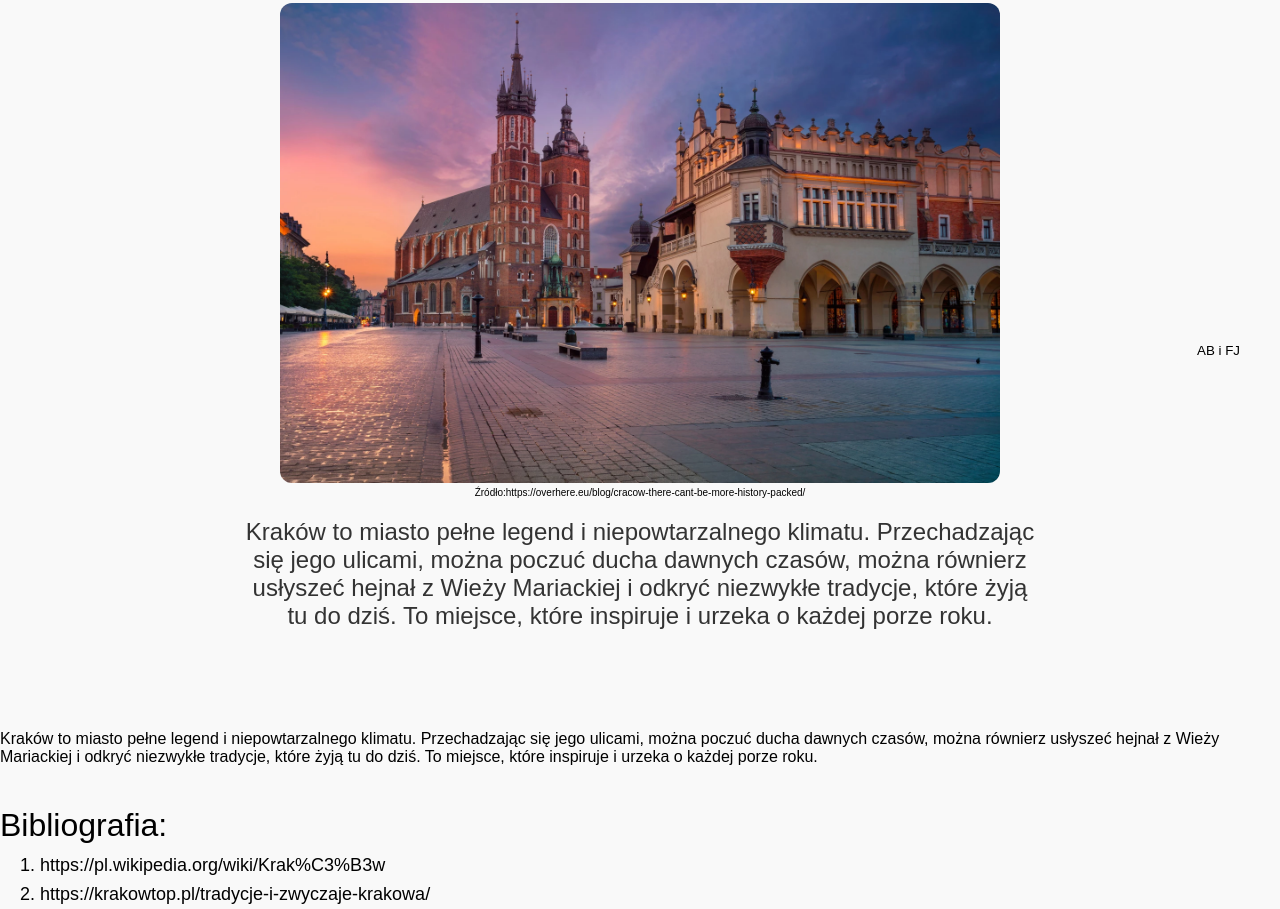
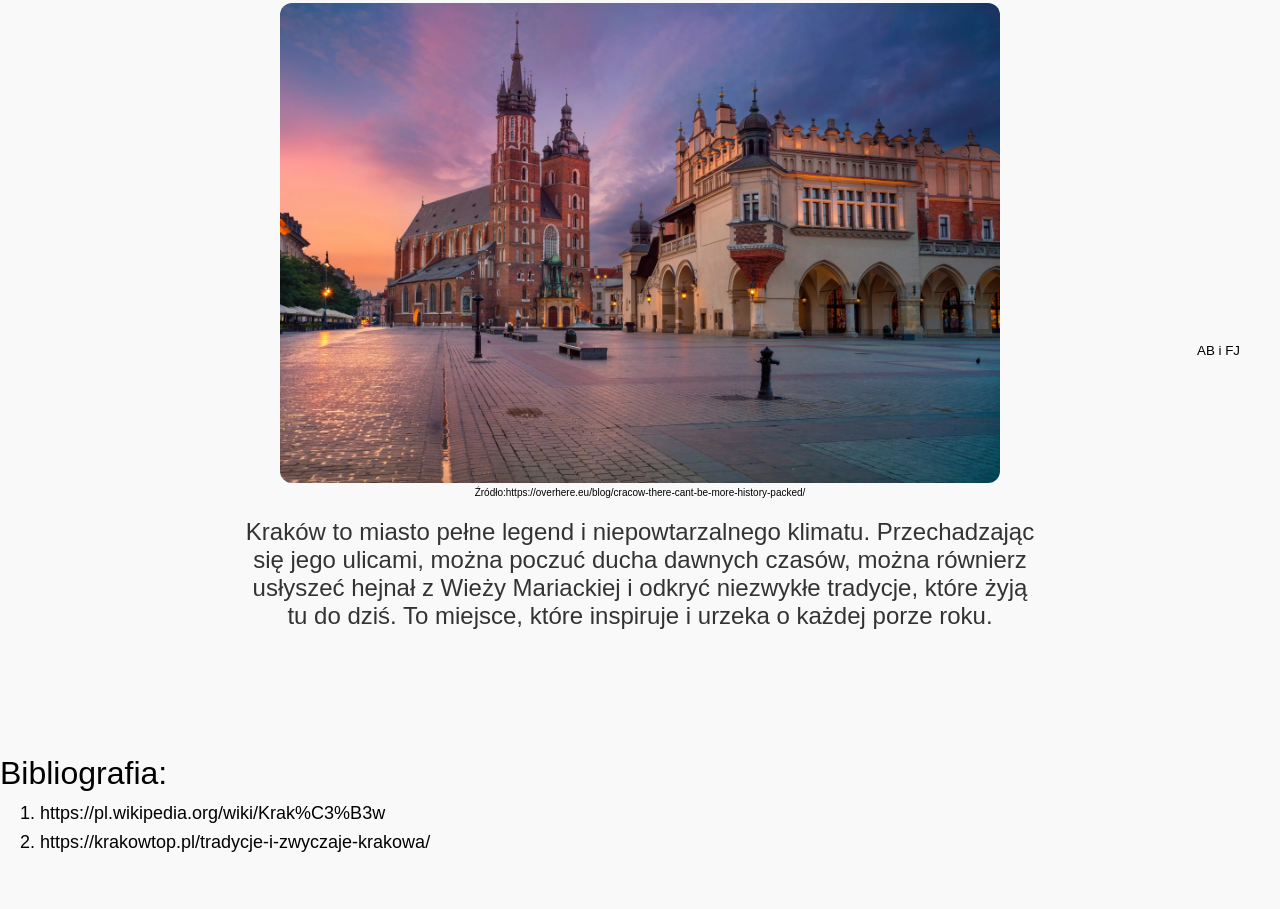
Before and after one commit to 4NT3K100/4NT3K100.github.io, a plain HTML site: page index.html in a window 1280 px wide. Shown: the part 412-1321 px from the top of the page. After the commit the page ends 1269 px from the top, so only its background shows below. Drawn offline with Linux system fonts and the light colour scheme.

Commit message:
Update index.html

```diff
--- a/index.html
+++ b/index.html
@@ -294,9 +294,6 @@
     AB i FJ
   </button>
 </div>
-  <p>
-    Kraków to miasto pełne legend i niepowtarzalnego klimatu. Przechadzając się jego ulicami, można poczuć ducha dawnych czasów, można równierz usłyszeć hejnał z Wieży Mariackiej i odkryć niezwykłe tradycje, które żyją tu do dziś. To miejsce, które inspiruje i urzeka o każdej porze roku.
-  </p>
     <br>
   <div style="max-width: 600px; margin: 5 auto; text-align:left; font-size: 32px; line-height: 1.6;">
   Bibliografia:
```
